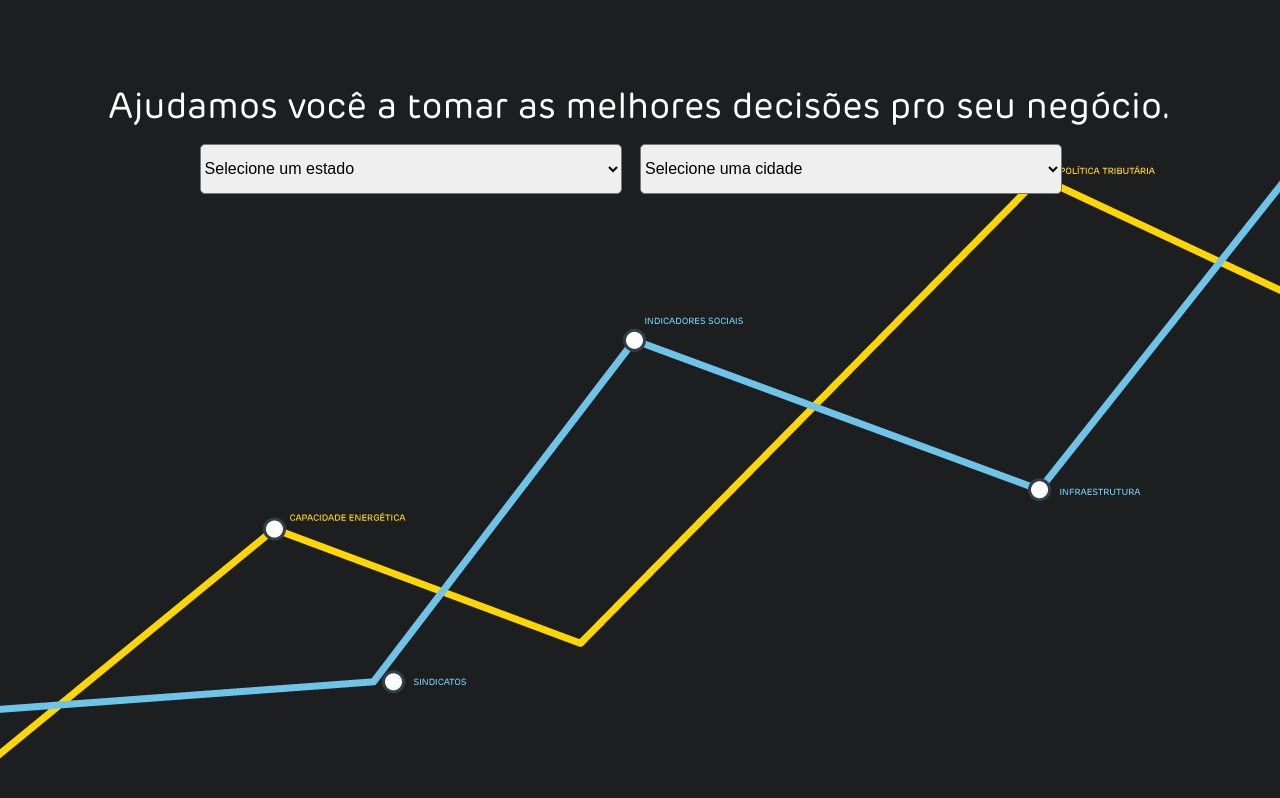
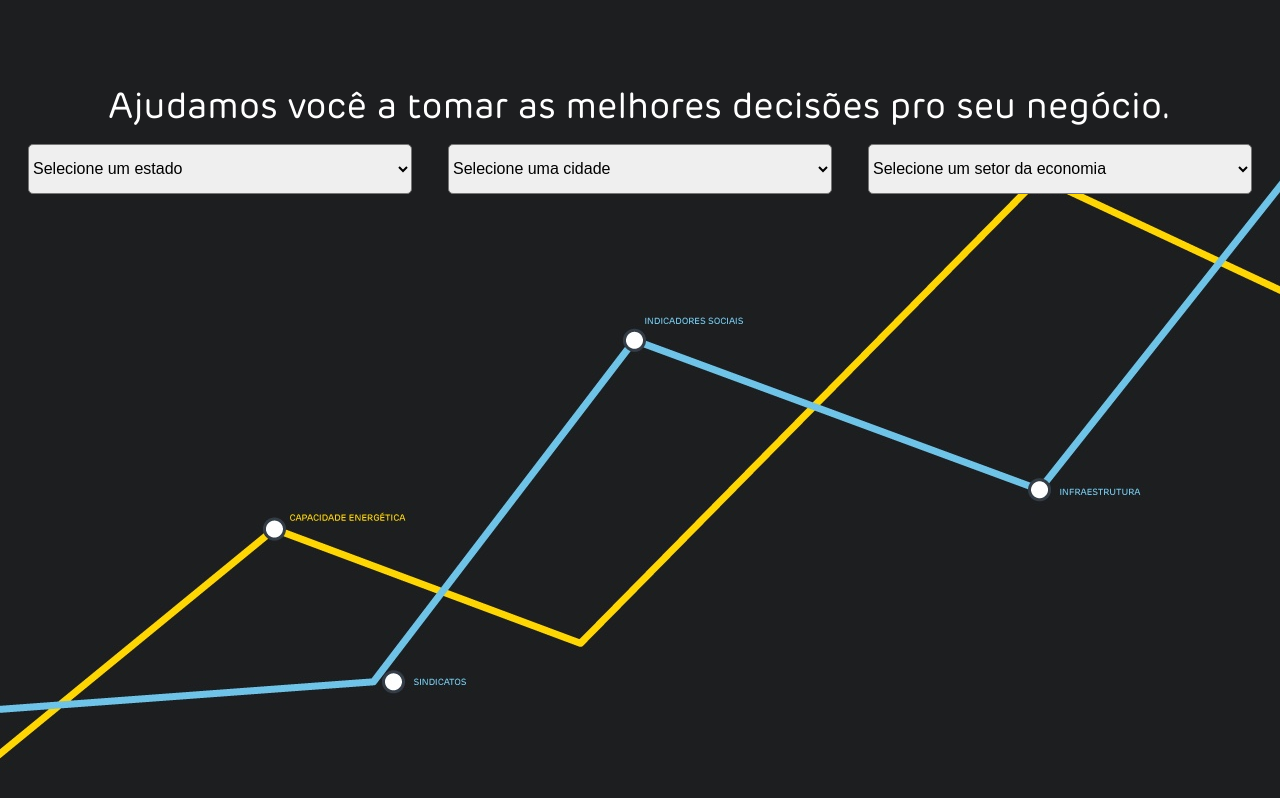
Before and after one commit to gustavomtborges/empreendego.com.br, a React (Create React App) app: page / in a window 1280 px wide. Built offline with nearby package versions, Linux system fonts and the light colour scheme.

Commit message:
Add select to choose a sector

```diff
--- a/src/Home/components/HomeSelect.js
+++ b/src/Home/components/HomeSelect.js
@@ -1,9 +1,10 @@
 import styled from "styled-components";
 
 const HomeSelect = styled.select`
-  width: 33%;
+  width: 30%;
   height: 100%;
   margin-right: 18px;
+  margin-left: 18px;
   border-radius: 5px;
   font-size: 16px;
 `;
--- a/src/Home/index.js
+++ b/src/Home/index.js
@@ -21,6 +21,12 @@ const HomePage = () => (
           <option value="">Selecione uma cidade</option>
           <option>Goiania</option>
         </HomeSelect>
+        <HomeSelect>
+          <option value="">Selecione um setor da economia</option>
+          <option>Comércio</option>
+          <option>Indústria</option>
+          <option>Serviços</option>
+        </HomeSelect>
       </HomeSelectWrapper>
     </HomeWrapper>
   </HomeContainer>
```
